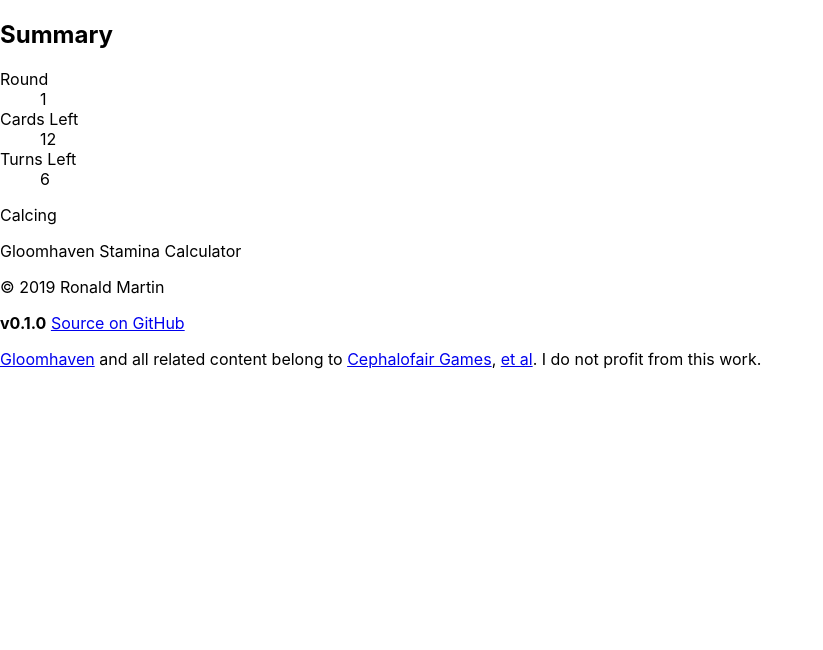
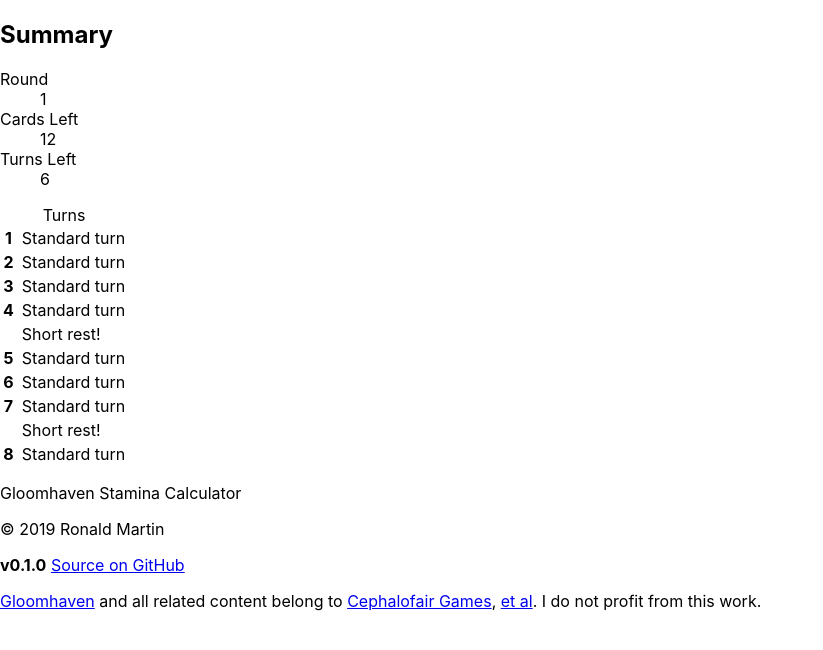
Before and after one commit to ronaldsmartin/gloomhaven-stamina-calculator, a React (Create React App) app: page / in a window 1280 px wide. Shown: the top 650 px of the page, without its empty margins (0-823 px from the left). Built offline with nearby package versions, Linux system fonts and the light colour scheme.

Commit message:
Create components for turn table

```diff
--- a/src/components/Calculator.tsx
+++ b/src/components/Calculator.tsx
@@ -1,11 +1,37 @@
 import React from 'react';
 import Summary from './Summary';
+import TurnList from './TurnList';
+
+export interface Turn {
+    roundNumber: number;
+    description: string;
+    shortRestFollows: boolean;
+}
+
+export class StandardTurn implements Turn {
+    readonly description: string = "Standard turn";
+    constructor(readonly roundNumber: number, readonly shortRestFollows: boolean) {}
+}
+export enum TurnTiming { Previous, Future }
+
+const mockPreviousTurns: Turn[] = [
+    new StandardTurn(1, false),
+    new StandardTurn(2, false),
+    new StandardTurn(3, false),
+    new StandardTurn(4, true),
+];
+const mockProjectedTurns: Turn[] = [
+    new StandardTurn(5, false),
+    new StandardTurn(6, false),
+    new StandardTurn(7, true),
+    new StandardTurn(8, false),
+];
 
 const Calculator = () => {
     return (
         <div>
-            <Summary currentRound={1} cardsInPlay={12} turnsRemaining={6}/>
-            <p>Calcing</p>
+            <Summary currentRound={1} cardsInPlay={12} turnsRemaining={6} />
+            <TurnList previousTurns={mockPreviousTurns} projectedTurns={mockProjectedTurns} />
         </div>
     );
 }
--- /dev/null
+++ b/src/components/ShortRestRow.tsx
@@ -0,0 +1,19 @@
+import React from 'react';
+import { TurnTiming } from './Calculator';
+import { classNameFor } from './TurnList';
+
+export interface ShortRestRowProps {
+    turnTiming: TurnTiming;
+}
+
+/**
+ * Table row for a "short rest" taken after a turn.
+ */
+const ShortRestRow = (props: ShortRestRowProps) =>
+<tr className={`ShortRestRow ${classNameFor(props.turnTiming)}`}>
+    <td>{ /* Round number column is the same as the previous row. */ }</td>
+    <td>{ /* No icon */ }</td>
+    <td className="TurnDescription ShortRestDescription">Short rest!</td>
+</tr>;
+
+export default ShortRestRow;
--- /dev/null
+++ b/src/components/TurnList.tsx
@@ -0,0 +1,45 @@
+import React from 'react';
+import { Turn, TurnTiming } from './Calculator';
+import ShortRestRow from './ShortRestRow';
+import TurnRecordRow from './TurnRecordRow';
+
+export function classNameFor(timing: TurnTiming): string {
+    switch (timing) {
+        case TurnTiming.Previous:   return 'PreviousTurn';
+        case TurnTiming.Future:     return 'FutureTurn';
+    }
+}
+
+export interface TurnListProps {
+    previousTurns: Turn[];
+    projectedTurns: Turn[];
+}
+
+function rowsFromTurn(turn: Turn, timing: TurnTiming) {
+    let turnRow = [
+        <TurnRecordRow
+                    key={`turn-${turn.roundNumber}`}
+                    roundNumber={turn.roundNumber}
+                    description={turn.description}
+                    turnTiming={timing} />
+    ];
+    if (turn.shortRestFollows) {
+        turnRow.push(
+            <ShortRestRow
+                    key={`rest-${turn.roundNumber}`}
+                    turnTiming={timing}/>
+        )
+    }
+    return turnRow
+}
+
+const TurnList = (props: TurnListProps) => <table className="TurnList">
+    <caption>Turns</caption>
+    <tbody>
+        { props.previousTurns.flatMap(turn => rowsFromTurn(turn, TurnTiming.Previous)) }
+    </tbody>
+    <tbody>
+        { props.projectedTurns.map(turn => rowsFromTurn(turn, TurnTiming.Future)) }
+    </tbody>
+</table>;
+export default TurnList;
--- /dev/null
+++ b/src/components/TurnRecordRow.tsx
@@ -0,0 +1,42 @@
+import React from 'react';
+import { TurnTiming } from './Calculator';
+import { classNameFor } from './TurnList';
+
+/**
+ * Encapsulates the data need to display an image for a turn.
+ */
+export interface TurnIcon {
+    imageName: string;
+    description: string;
+}
+
+export interface TurnRecordRowProps {
+    roundNumber: number;
+    icons?: TurnIcon[];
+    description: string;
+    turnTiming: TurnTiming;
+}
+
+/**
+ * A row in the list of turns taken or projected for this scenario.
+ * @param props React props for this component. See: `TurnRecordProps`.
+ */
+const TurnRecordRow = (props: TurnRecordRowProps) => {
+    return (
+        <tr className={`TurnRecordRow ${classNameFor(props.turnTiming)}`}>
+            <th className="TurnRoundNumber" scope="row">{props.roundNumber}</th>
+            <td>
+            {props.icons &&
+                <div className="TurnIcons">
+                {props.icons.map(icon =>
+                    <img src={icon.imageName} alt={icon.description} />
+                )}
+                </div>
+            }
+            </td>
+            <td className="TurnDescription">{props.description}</td>
+        </tr>
+    );
+};
+
+export default TurnRecordRow;
```
